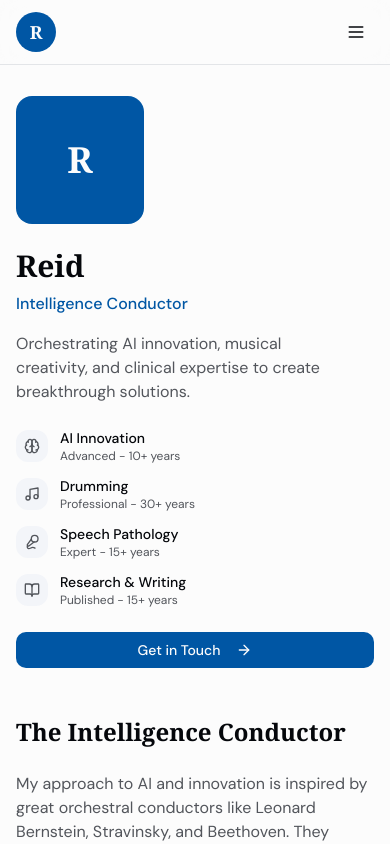
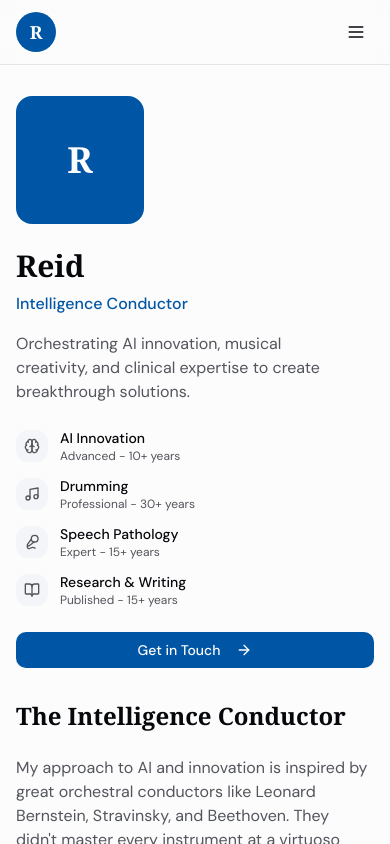
Before and after one commit to iTherapyLLC/Drum-Language-Website, a Next.js app: page /about in a window 390 px wide. Shown: the top 844 px of the page. Built offline with nearby package versions, Linux system fonts and the light colour scheme.

Commit message:
Adjust grid and sticky positioning for layout

```diff
--- a/app/about/page.tsx
+++ b/app/about/page.tsx
@@ -47,10 +47,10 @@ export default function AboutPage() {
       {/* Hero */}
       <section className="pt-24 pb-16 px-4">
         <div className="max-w-5xl mx-auto">
-          <div className="grid lg:grid-cols-3 gap-12 items-start">
+          <div className="grid lg:grid-cols-3 gap-8 lg:gap-12 items-start">
             {/* Profile - Updated for Reid */}
             <div className="lg:col-span-1">
-              <div className="sticky top-24">
+              <div className="lg:sticky lg:top-24">
                 <div className="w-32 h-32 rounded-2xl bg-primary flex items-center justify-center text-primary-foreground font-serif text-4xl font-bold mb-6">
                   R
                 </div>
```
